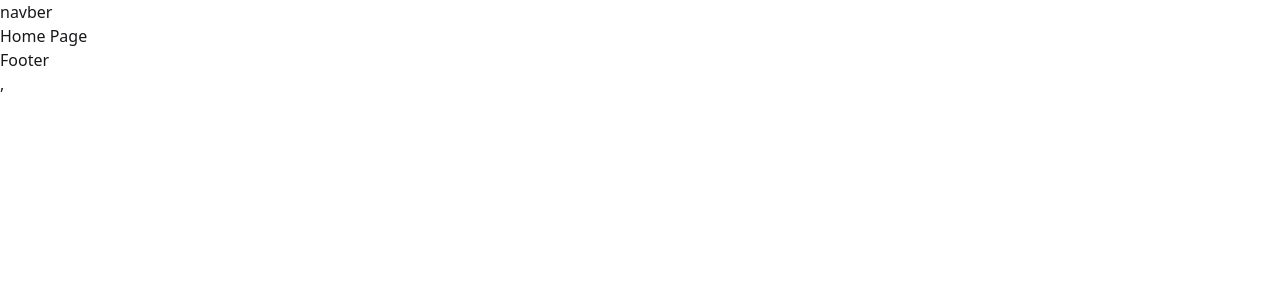
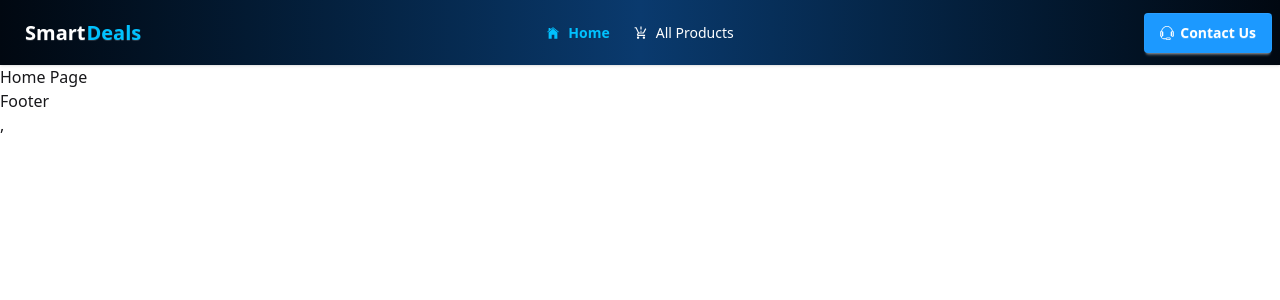
Before and after one commit to mohammademon393/smart-deals-c, a React (Vite) app: page / in a window 1280 px wide. Shown: the top 300 px of the page. Built offline with nearby package versions, Linux system fonts and the light colour scheme.

Commit message:
added a resposive navbar and reate icon

```diff
--- a/package.json
+++ b/package.json
@@ -13,6 +13,7 @@
     "@tailwindcss/vite": "^4.1.18",
     "react": "^19.2.0",
     "react-dom": "^19.2.0",
+    "react-icons": "^5.5.0",
     "react-router": "^7.11.0",
     "tailwindcss": "^4.1.18"
   },
--- a/src/Components/Navbar.jsx
+++ b/src/Components/Navbar.jsx
@@ -1,11 +1,126 @@
-import React from 'react';
+import React from "react";
+import { FaUser } from "react-icons/fa";
+import { FaDiagramProject } from "react-icons/fa6";
+import { GiSkills } from "react-icons/gi";
+import { GrServices } from "react-icons/gr";
+import { IoIosHome } from "react-icons/io";
+import { MdProductionQuantityLimits } from "react-icons/md";
+import { TfiHeadphoneAlt } from "react-icons/tfi";
+import { Link, NavLink } from "react-router";
 
 const Navbar = () => {
-    return (
-        <div>
-            <h1>navber</h1>
+  const Links = (
+    <>
+      <li>
+        <NavLink
+          to="/"
+          className={({ isActive }) =>
+            isActive ? "text-[#00C2FF] font-bold" : "hover:text-[#00C2FF]"
+          }
+        >
+          {" "}
+          <IoIosHome />
+          Home
+        </NavLink>
+      </li>
+
+      <li>
+        <NavLink
+          to="/allProducts"
+          className={({ isActive }) =>
+            isActive ? "text-[#00C2FF] font-bold" : "hover:text-[#00C2FF]"
+          }
+        >
+          <MdProductionQuantityLimits />
+          All Products
+        </NavLink>
+      </li>
+
+      {/* <li>
+        <NavLink
+          to="/projects"
+          className={({ isActive }) =>
+            isActive ? "text-[#00C2FF] font-bold" : "hover:text-[#00C2FF]"
+          }
+        >
+          <FaDiagramProject />
+          Projects
+        </NavLink>
+      </li>
+
+      <li>
+        <NavLink
+          to="/skills"
+          className={({ isActive }) =>
+            isActive ? "text-[#00C2FF] font-bold" : "hover:text-[#00C2FF]"
+          }
+        >
+          <GiSkills />
+          Skills
+        </NavLink>
+      </li>
+
+      <li>
+        <NavLink
+          to="/service"
+          className={({ isActive }) =>
+            isActive ? "text-[#00C2FF] font-bold" : "hover:text-[#00C2FF]"
+          }
+        >
+          <GrServices />
+          Service
+        </NavLink>
+      </li> */}
+    </>
+  );
+
+  return (
+    <div className="bg-gradient-to-r from-[#010811] via-[#0a3a6e] to-[#010811]">
+      <div className="navbar max-w-7xl mx-auto text-white shadow-sm">
+        <div className="navbar-start">
+          <div className="dropdown">
+            <div tabIndex={0} role="button" className="btn btn-ghost lg:hidden">
+              <svg
+                xmlns="http://www.w3.org/2000/svg"
+                className="h-5 w-5"
+                fill="none"
+                viewBox="0 0 24 24"
+                stroke="currentColor"
+              >
+                {" "}
+                <path
+                  strokeLinecap="round"
+                  strokeLinejoin="round"
+                  strokeWidth="2"
+                  d="M4 6h16M4 12h8m-8 6h16"
+                />{" "}
+              </svg>
+            </div>
+            <ul
+              tabIndex="-1"
+              className="menu menu-sm dropdown-content bg-gradient-to-r from-[#010811] via-[#0a3a6e] to-[#010811] rounded-box z-1 mt-3 w-52 p-2 shadow"
+            >
+              {Links}
+            </ul>
+          </div>
+          <a className="btn btn-ghost text-xl">
+            {" "}
+            Smart
+            <span className="text-[#00C2FF] ml-[-5px]">Deals</span>
+          </a>
         </div>
-    );
+        <div className="navbar-center hidden lg:flex">
+          <ul className="menu menu-horizontal px-1">{Links}</ul>
+        </div>
+        <div className="navbar-end">
+          <Link className="btn bg-[#1C99FF] border-0 text-white" to={"contact"}>
+            <TfiHeadphoneAlt />
+            Contact Us
+          </Link>
+        </div>
+      </div>
+    </div>
+  );
 };
 
 export default Navbar;
```
Also changed, not shown: 1 other file (tests, documents, lock files or other folders).
